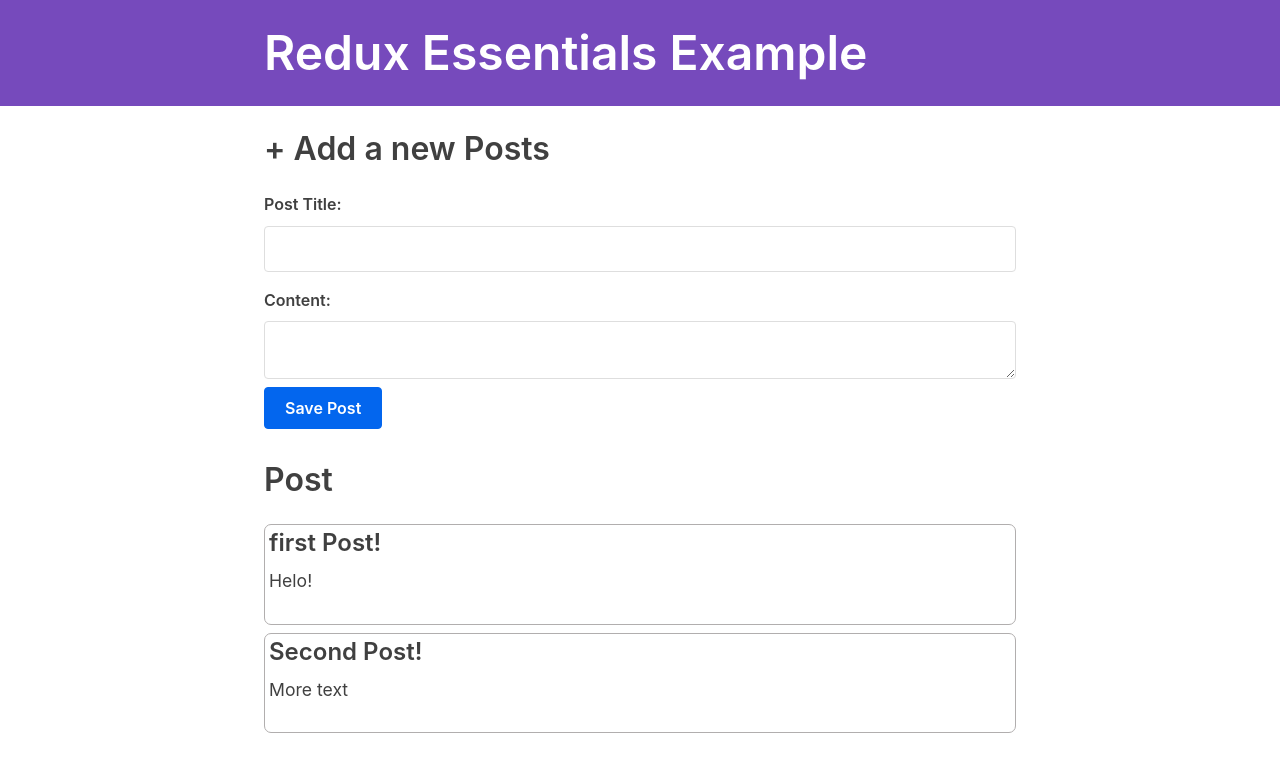
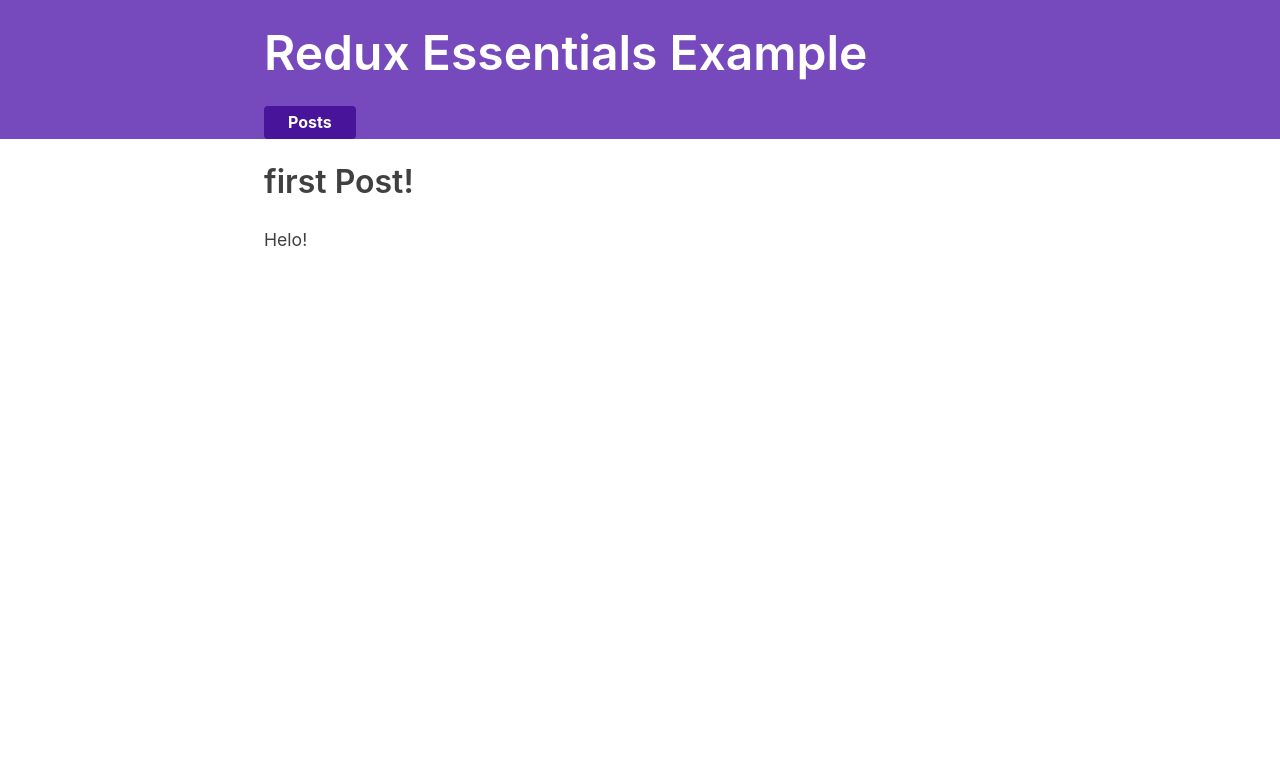
Before and after one commit to arepaFlipper/TODO_redux, a React (Vite) app: page /posts/1 in a window 1280 px wide. Before the commit this address led to /. Shown: the top 772 px of the page. Built offline with nearby package versions, Linux system fonts and the light colour scheme.

Commit message:
Part4>Adding the single Post Route

```diff
--- a/src/App.jsx
+++ b/src/App.jsx
@@ -7,7 +7,7 @@
 } from 'react-router-dom';
 
 import { Navbar } from './app/Navbar';
-import { PostsList, AddPostForm } from './features/posts';
+import { PostsList, AddPostForm, SinglePostPage, } from './features/posts';
 
 function App() {
   return (
@@ -25,6 +25,7 @@
               </>
             )}
           />
+          <Route exact path="/posts/:postId" component={SinglePostPage} />
           <Redirect to="/" />
         </Switch>
       </div>
--- a/src/app/Navbar.jsx
+++ b/src/app/Navbar.jsx
@@ -1,4 +1,5 @@
 import React from 'react'
+import { Link } from "react-router-dom";
 
 export const Navbar = () => {
   return (
@@ -7,7 +8,9 @@
         <h1>Redux Essentials Example</h1>
 
         <div className="navContent">
-          <div className="navLinks"></div>
+          <div className="navLinks">
+            <Link to="/">Posts</Link>
+          </div>
         </div>
       </section>
     </nav>
--- a/src/features/posts/PostsList.jsx
+++ b/src/features/posts/PostsList.jsx
@@ -1,5 +1,6 @@
 import React from "react";
 import { useSelector } from "react-redux";
+import { Link } from "react-router-dom";
 
 export const PostsList = () => {
   const posts = useSelector(state => state.posts);
@@ -8,6 +9,9 @@
       <article className="post-excerpt" key={post.id} >
         <h3>{post.title}</h3>
         <p className="post-content">{post.content.substring(0, 100)}</p>
+        <Link to={`/posts/${post.id}`} className="button muted-button">
+          View Post
+        </Link>
       </article>
     )
   })
--- /dev/null
+++ b/src/features/posts/SinglePostPage.jsx
@@ -0,0 +1,24 @@
+import React from "react";
+import { useSelector } from "react-redux";
+
+export const SinglePostPage = ({ match }) => {
+  const { postId } = match.params;
+
+  const post = useSelector(state => {
+    return state.posts.find(post => post.id === postId);
+  })
+
+
+  return (
+    <section>
+      <article>
+        {(post) ? (
+          <>
+            <h2>{post.title}</h2>
+            <p className="post-content">{post.content}</p>
+          </>
+        ) : <h2>Post not found!</h2>}
+      </article>
+    </section>
+  )
+}
--- a/src/features/posts/index.js
+++ b/src/features/posts/index.js
@@ -1,7 +1,9 @@
 import { AddPostForm } from './AddPostForm';
 import { PostsList } from './PostsList';
+import { SinglePostPage } from './SinglePostPage';
 
 export {
   PostsList,
   AddPostForm,
+  SinglePostPage,
 }
```
